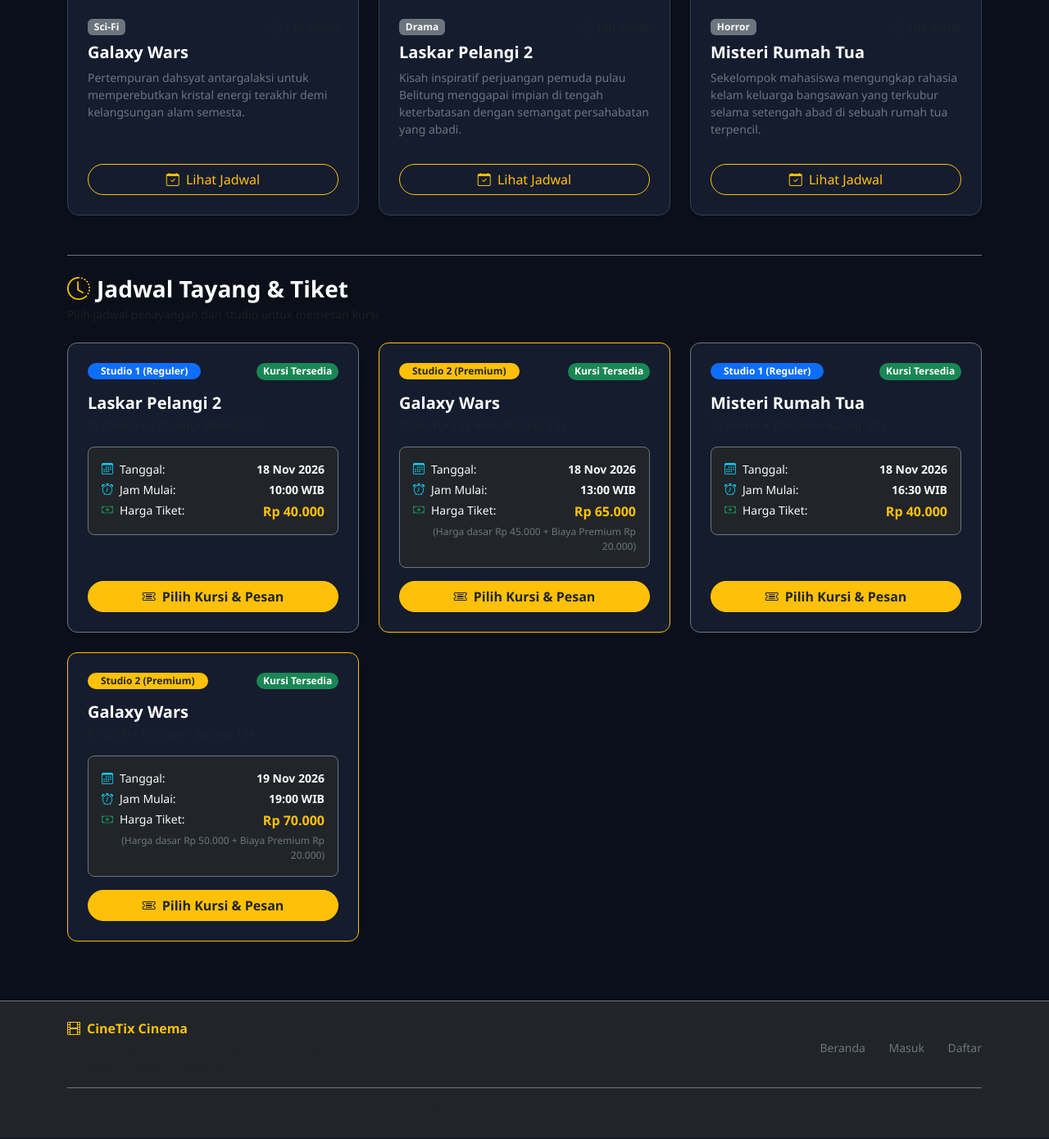
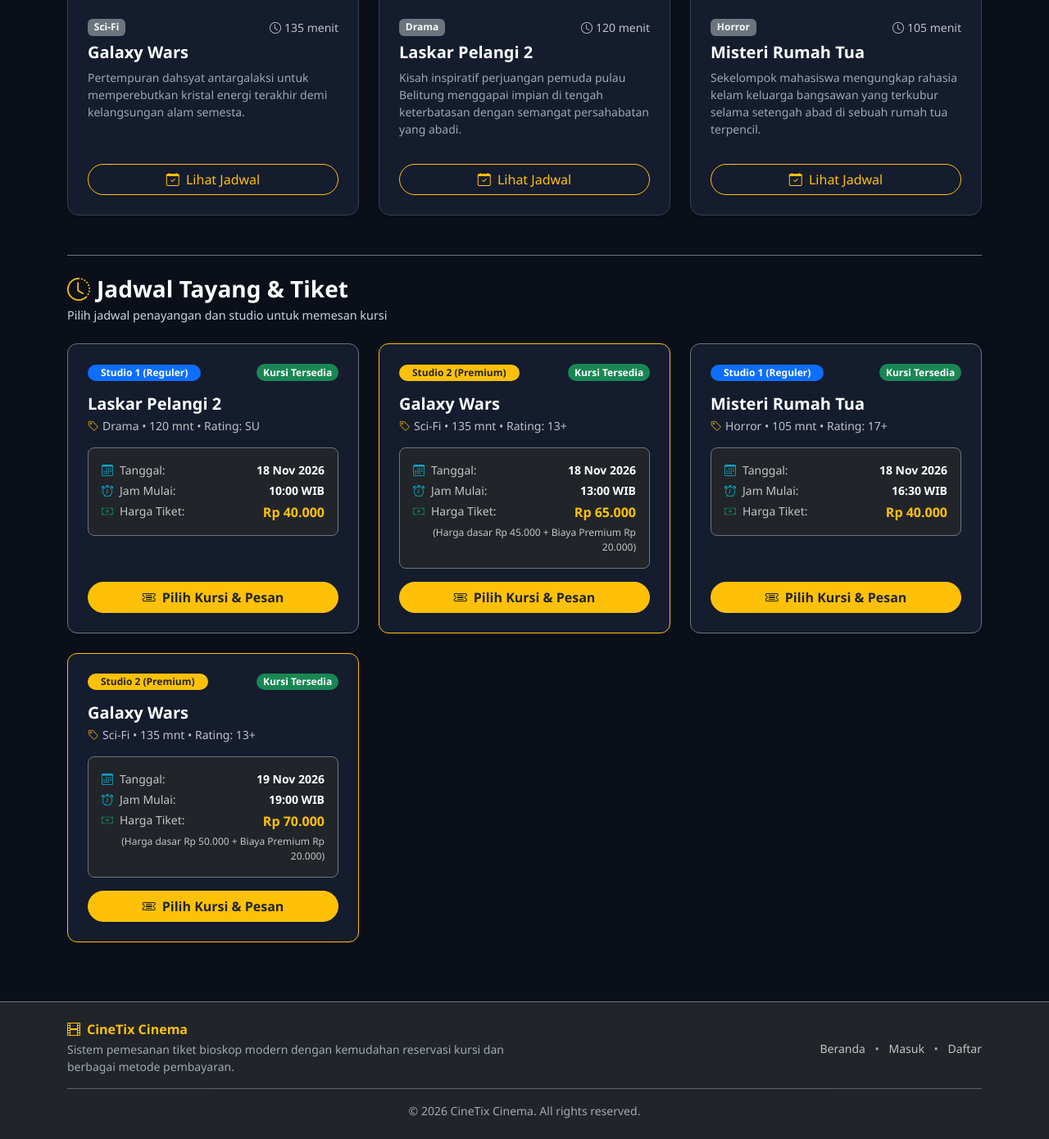
Before and after one commit to zhura24/Cinetix, a PHP site: page / in a window 1280 px wide. Shown: the part 903-2293 px from the top of the page at 82% size. Run offline with PHP 8.4, Linux system fonts and the light colour scheme; data comes from the database, SQL or seed files in the repository; both versions use the stored data as it was after the commit.

Commit message:
Fix: Perbaikan kontras warna font di seluruh UI agar teks terbaca jelas pada background gelap

```diff
--- a/admin/film.php
+++ b/admin/film.php
@@ -72,7 +72,7 @@ require_once __DIR__ . '/../includes/header.php';
             <h3 class="fw-bold text-white mb-1">
                 <i class="bi bi-collection-play-fill text-warning me-2"></i>Kelola Film
             </h3>
-            <p class="text-muted small mb-0">Kelola daftar film bioskop, rating usia, dan informasi penayangan</p>
+            <p class="page-subtitle mb-0">Kelola daftar film bioskop, rating usia, dan informasi penayangan</p>
         </div>
         <button class="btn btn-warning text-dark fw-bold rounded-pill px-3" data-bs-toggle="modal" data-bs-target="#modalTambahFilm">
             <i class="bi bi-plus-circle me-1"></i> Tambah Film Baru
@@ -84,7 +84,7 @@ require_once __DIR__ . '/../includes/header.php';
         <div class="table-responsive">
             <table class="table table-dark table-hover align-middle mb-0">
                 <thead>
-                    <tr class="text-secondary small">
+                    <tr>
                         <th>POSTER</th>
                         <th>ID FILM</th>
                         <th>JUDUL</th>
--- a/assets/css/style.css
+++ b/assets/css/style.css
@@ -8,13 +8,182 @@
     --accent-gold: #f5c518;
     --accent-cyan: #38bdf8;
     --text-main: #f8fafc;
-    --text-muted: #94a3b8;
+    --text-muted: #cbd5e1; /* Slate terang berkontras tinggi */
+    --text-sub: #94a3b8;
     --border-color: #334155;
     --seat-available: #334155;
     --seat-available-hover: #475569;
     --seat-selected: #f5c518;
     --seat-held: #d97706;
     --seat-booked: #dc2626;
+}
+
+/* ============================================================
+   GLOBAL HIGH-CONTRAST TYPOGRAPHY OVERRIDES
+   Memastikan SEMUA teks terbaca jelas, terang, dan tidak nyaru
+   pada background gelap bioskop (#0b0f19 dan #151c2e)
+   ============================================================ */
+
+/* 1. Paksa text-muted dan text-secondary agar tidak memakai abu-abu gelap default Bootstrap */
+.text-muted,
+.text-secondary,
+.text-body-secondary,
+p.text-muted,
+p.text-secondary,
+span.text-muted,
+span.text-secondary,
+small.text-muted,
+small.text-secondary,
+.small.text-muted,
+.small.text-secondary,
+div.text-muted,
+div.text-secondary,
+td.text-muted,
+td.text-secondary {
+    color: #cbd5e1 !important; /* Rasio kontras 9.8:1 terhadap background #151c2e */
+}
+
+/* Keterangan sekunder yang sedikit lebih redup tapi tetap sangat terbaca */
+.text-subtle {
+    color: #94a3b8 !important;
+}
+
+/* Judul dan teks utama */
+h1, h2, h3, h4, h5, h6,
+.h1, .h2, .h3, .h4, .h5, .h6 {
+    color: #ffffff !important;
+}
+
+/* Lead text di hero banner */
+p.lead.text-secondary,
+.hero-section p {
+    color: #e2e8f0 !important;
+}
+
+/* 2. Stat Cards pada Dashboard Admin & Halaman Kasir */
+.stat-card-label {
+    color: #e2e8f0 !important; /* Sangat terang dan kontras tinggi di atas bg gelap */
+    font-size: 0.85rem;
+    font-weight: 700;
+    text-transform: uppercase;
+    letter-spacing: 0.5px;
+}
+
+.stat-card-sub {
+    color: #cbd5e1 !important;
+    font-size: 0.82rem;
+}
+
+.stat-card-val {
+    font-size: 1.8rem;
+    font-weight: 800;
+}
+
+/* Subtitle header halaman */
+.page-subtitle {
+    color: #cbd5e1 !important;
+    font-size: 0.9rem;
+}
+
+/* 3. Table Header & Cells */
+.table-dark thead th,
+.table thead th,
+table thead tr.text-secondary th,
+.table-dark th {
+    color: #f8fafc !important;
+    font-weight: 700;
+    font-size: 0.85rem;
+    letter-spacing: 0.5px;
+    background-color: #1e293b !important;
+    border-bottom: 2px solid #475569 !important;
+    padding-top: 12px !important;
+    padding-bottom: 12px !important;
+}
+
+.table-dark td {
+    color: #f1f5f9 !important;
+    border-color: #334155 !important;
+}
+
+.table-dark td .small.text-muted,
+.table-dark td .text-muted,
+.table-dark td .text-secondary {
+    color: #cbd5e1 !important;
+}
+
+/* 4. Form Labels, Inputs, & Placeholders */
+.form-label {
+    color: #f1f5f9 !important;
+    font-weight: 600;
+}
+
+.form-control,
+.form-select {
+    color: #ffffff !important;
+    background-color: #0b0f19 !important;
+    border-color: #475569 !important;
+}
+
+.form-control::placeholder {
+    color: #94a3b8 !important;
+    opacity: 1;
+}
+
+.form-control:focus,
+.form-select:focus {
+    color: #ffffff !important;
+    background-color: #0f172a !important;
+    border-color: #f5c518 !important;
+    box-shadow: 0 0 0 0.25rem rgba(245, 197, 24, 0.25) !important;
+}
+
+.input-group-text {
+    background-color: #1e293b !important;
+    color: #cbd5e1 !important;
+    border-color: #475569 !important;
+}
+
+/* 5. Movie Cards */
+.card-movie .card-text {
+    color: #cbd5e1 !important;
+    line-height: 1.5;
+}
+
+.card-movie .text-muted {
+    color: #cbd5e1 !important;
+}
+
+/* 6. Breadcrumb */
+.breadcrumb-item,
+.breadcrumb-item a,
+.breadcrumb-item.active {
+    color: #cbd5e1 !important;
+}
+
+.breadcrumb-item a:hover {
+    color: #f5c518 !important;
+}
+
+/* 7. Footer Text */
+footer p,
+footer .small,
+footer span,
+footer a {
+    color: #cbd5e1 !important;
+}
+
+footer a:hover {
+    color: #f5c518 !important;
+}
+
+/* 8. Ticket Details High-Contrast */
+.ticket-body .text-muted {
+    color: #cbd5e1 !important;
+}
+
+.ticket-divider::before,
+.ticket-divider::after {
+    background-color: var(--bg-dark) !important;
 }
 
 body {
--- a/includes/footer.php
+++ b/includes/footer.php
@@ -8,21 +8,21 @@
         <div class="row align-items-center g-3">
             <div class="col-md-6 text-center text-md-start">
                 <h6 class="text-warning mb-1 fw-bold"><i class="bi bi-film me-2"></i>CineTix Cinema</h6>
-                <p class="text-muted small mb-0">
+                <p class="text-light opacity-75 small mb-0">
                     Sistem pemesanan tiket bioskop modern dengan kemudahan reservasi kursi dan berbagai metode pembayaran.
                 </p>
             </div>
             <div class="col-md-6 text-center text-md-end">
-                <ul class="list-inline mb-0 small text-muted">
-                    <li class="list-inline-item"><a href="<?= $baseUrl ?>index.php" class="text-secondary text-decoration-none">Beranda</a></li>
+                <ul class="list-inline mb-0 small text-light opacity-75">
+                    <li class="list-inline-item"><a href="<?= $baseUrl ?>index.php" class="text-light text-decoration-none">Beranda</a></li>
                     <li class="list-inline-item">&bull;</li>
-                    <li class="list-inline-item"><a href="<?= $baseUrl ?>login.php" class="text-secondary text-decoration-none">Masuk</a></li>
+                    <li class="list-inline-item"><a href="<?= $baseUrl ?>login.php" class="text-light text-decoration-none">Masuk</a></li>
                     <li class="list-inline-item">&bull;</li>
-                    <li class="list-inline-item"><a href="<?= $baseUrl ?>register.php" class="text-secondary text-decoration-none">Daftar</a></li>
+                    <li class="list-inline-item"><a href="<?= $baseUrl ?>register.php" class="text-light text-decoration-none">Daftar</a></li>
                 </ul>
             </div>
         </div>
-        <div class="text-center text-muted small mt-3 pt-3 border-top border-secondary">
+        <div class="text-center text-light opacity-75 small mt-3 pt-3 border-top border-secondary">
             &copy; <?= date('Y') ?> CineTix Cinema. All rights reserved.
         </div>
     </div>
--- a/includes/header.php
+++ b/includes/header.php
@@ -110,7 +110,7 @@ $baseUrl = $isSubdir ? '../' : './';
                             <i class="bi bi-person-circle me-1"></i> <?= htmlspecialchars($currentUser->getNama()) ?>
                         </button>
                         <ul class="dropdown-menu dropdown-menu-dark dropdown-menu-end">
-                            <li><span class="dropdown-item-text text-muted small"><?= htmlspecialchars($currentUser->getEmail()) ?></span></li>
+                            <li><span class="dropdown-item-text text-light opacity-75 small"><?= htmlspecialchars($currentUser->getEmail()) ?></span></li>
                             <li><hr class="dropdown-divider"></li>
                             <li>
                                 <a class="dropdown-item text-danger" href="<?= $baseUrl ?>logout.php">
--- a/index.php
+++ b/index.php
@@ -15,7 +15,7 @@ $allJadwal = CineTix::getAllJadwal();
             <i class="bi bi-stars me-1"></i> BIOSKOP CINETIX RESMI
         </span>
         <h1 class="display-4 fw-black text-white mb-3">Tonton Film Favorit Anda Hari Ini</h1>
-        <p class="lead text-secondary mx-auto" style="max-width: 650px;">
+        <p class="lead text-light mx-auto" style="max-width: 650px; opacity: 0.95;">
             Pesan tiket film bioskop secara cepat, pilih kursi favorit Anda, dan nikmati kemudahan pembayaran tunai, e-wallet, atau transfer bank.
         </p>
     </div>
@@ -28,9 +28,9 @@ $allJadwal = CineTix::getAllJadwal();
             <h3 class="fw-bold text-white mb-1">
                 <i class="bi bi-film text-danger me-2"></i>Film Sedang Tayang
             </h3>
-            <p class="text-muted small mb-0">Daftar film bioskop yang tersedia di CineTix</p>
+            <p class="page-subtitle mb-0">Daftar film bioskop yang tersedia di CineTix</p>
         </div>
-        <span class="badge bg-dark border border-secondary text-secondary px-3 py-2 rounded-pill">
+        <span class="badge bg-dark border border-secondary text-light px-3 py-2 rounded-pill">
             <?= count($allFilm) ?> Film Tersedia
         </span>
     </div>
@@ -53,10 +53,10 @@ $allJadwal = CineTix::getAllJadwal();
                     <div class="card-body d-flex flex-column p-4">
                         <div class="d-flex justify-content-between align-items-start mb-2">
                             <span class="badge bg-secondary text-light"><?= htmlspecialchars($f->getGenre()) ?></span>
-                            <span class="text-muted small"><i class="bi bi-clock me-1"></i><?= $f->getDurasi() ?> menit</span>
+                            <span class="text-light opacity-75 small"><i class="bi bi-clock me-1"></i><?= $f->getDurasi() ?> menit</span>
                         </div>
                         <h5 class="card-title fw-bold text-white mb-2"><?= htmlspecialchars($f->getJudul()) ?></h5>
-                        <p class="card-text text-secondary small flex-grow-1">
+                        <p class="card-text text-light opacity-75 small flex-grow-1">
                             <?= htmlspecialchars($f->getSinopsis()) ?>
                         </p>
                         <a href="#jadwal-film-<?= $f->getIdFilm() ?>" class="btn btn-outline-warning w-100 mt-3 rounded-pill">
@@ -75,14 +75,14 @@ $allJadwal = CineTix::getAllJadwal();
                 <h3 class="fw-bold text-white mb-1">
                     <i class="bi bi-clock-history text-warning me-2"></i>Jadwal Tayang & Tiket
                 </h3>
-                <p class="text-muted small mb-0">Pilih jadwal penayangan dan studio untuk memesan kursi</p>
+                <p class="page-subtitle mb-0">Pilih jadwal penayangan dan studio untuk memesan kursi</p>
             </div>
         </div>
 
         <?php if (empty($allJadwal)): ?>
             <div class="alert alert-dark border border-secondary text-center py-4">
-                <i class="bi bi-calendar-x fs-2 text-muted mb-2 d-block"></i>
-                Belum ada jadwal penayangan yang tersedia saat ini.
+                <i class="bi bi-calendar-x fs-2 text-warning mb-2 d-block"></i>
+                <span class="text-light">Belum ada jadwal penayangan yang tersedia saat ini.</span>
             </div>
         <?php else: ?>
             <div class="row g-4">
@@ -106,27 +106,27 @@ $allJadwal = CineTix::getAllJadwal();
                                 </div>
 
                                 <h5 class="fw-bold text-white mb-1"><?= htmlspecialchars($j->getFilm()->getJudul()) ?></h5>
-                                <p class="text-muted small mb-3">
-                                    <i class="bi bi-tag me-1"></i><?= htmlspecialchars($j->getFilm()->getGenre()) ?> &bull;
+                                <p class="text-light small mb-3 opacity-75">
+                                    <i class="bi bi-tag me-1 text-warning"></i><?= htmlspecialchars($j->getFilm()->getGenre()) ?> &bull;
                                     <?= $j->getFilm()->getDurasi() ?> mnt &bull;
                                     Rating: <?= htmlspecialchars($j->getFilm()->getRatingUsia()) ?>
                                 </p>
 
                                 <div class="p-3 bg-dark rounded-3 mb-3 border border-secondary">
                                     <div class="d-flex justify-content-between mb-1 small text-light">
-                                        <span><i class="bi bi-calendar3 text-info me-2"></i>Tanggal:</span>
-                                        <span class="fw-bold"><?= date('d M Y', strtotime($j->getTanggal())) ?></span>
+                                        <span class="text-light opacity-75"><i class="bi bi-calendar3 text-info me-2"></i>Tanggal:</span>
+                                        <span class="fw-bold text-white"><?= date('d M Y', strtotime($j->getTanggal())) ?></span>
                                     </div>
                                     <div class="d-flex justify-content-between mb-1 small text-light">
-                                        <span><i class="bi bi-alarm text-info me-2"></i>Jam Mulai:</span>
-                                        <span class="fw-bold"><?= htmlspecialchars($j->getJamMulai()) ?> WIB</span>
+                                        <span class="text-light opacity-75"><i class="bi bi-alarm text-info me-2"></i>Jam Mulai:</span>
+                                        <span class="fw-bold text-white"><?= htmlspecialchars($j->getJamMulai()) ?> WIB</span>
                                     </div>
                                     <div class="d-flex justify-content-between small text-light">
-                                        <span><i class="bi bi-cash text-success me-2"></i>Harga Tiket:</span>
+                                        <span class="text-light opacity-75"><i class="bi bi-cash text-success me-2"></i>Harga Tiket:</span>
                                         <span class="fw-bold text-warning fs-6"><?= CineTix::rp($hargaAkhir) ?></span>
                                     </div>
                                     <?php if ($isPremium): ?>
-                                        <div class="text-end small text-secondary mt-1" style="font-size: 0.75rem;">
+                                        <div class="text-end small text-light opacity-75 mt-1" style="font-size: 0.75rem;">
                                             (Harga dasar <?= CineTix::rp($j->getHargaDasar()) ?> + Biaya Premium <?= CineTix::rp($studio->getBiayaTambahan()) ?>)
                                         </div>
                                     <?php endif; ?>
--- a/register.php
+++ b/register.php
@@ -36,7 +36,7 @@ require_once __DIR__ . '/includes/header.php';
                 <div class="text-center mb-4">
                     <i class="bi bi-person-plus text-warning display-4"></i>
                     <h3 class="fw-bold text-white mt-2">Daftar Akun Pelanggan</h3>
-                    <p class="text-muted small">Dapatkan saldo awal e-wallet simulasi Rp 200.000!</p>
+                    <p class="text-light opacity-75 small">Dapatkan saldo awal e-wallet simulasi Rp 200.000!</p>
                 </div>
 
                 <?php if ($error): ?>
@@ -72,7 +72,7 @@ require_once __DIR__ . '/includes/header.php';
                 </form>
 
                 <div class="mt-4 pt-3 border-top border-secondary text-center">
-                    <p class="text-muted small mb-0">Sudah punya akun? <a href="login.php" class="text-warning fw-bold">Masuk di sini</a></p>
+                    <p class="text-light opacity-75 small mb-0">Sudah punya akun? <a href="login.php" class="text-warning fw-bold">Masuk di sini</a></p>
                 </div>
             </div>
         </div>
--- a/topup.php
+++ b/topup.php
@@ -34,11 +34,11 @@ require_once __DIR__ . '/includes/header.php';
                 <div class="text-center mb-4">
                     <i class="bi bi-wallet2 text-warning display-4"></i>
                     <h3 class="fw-bold text-white mt-2">Top Up Saldo E-Wallet</h3>
-                    <p class="text-muted small">Simulasi isi saldo dompet digital untuk pembayaran tiket bioskop</p>
+                    <p class="text-light opacity-75 small">Simulasi isi saldo dompet digital untuk pembayaran tiket bioskop</p>
                 </div>
 
                 <div class="p-3 bg-dark rounded border border-secondary mb-4 text-center">
-                    <span class="text-muted small d-block">Saldo E-Wallet Saat Ini:</span>
+                    <span class="text-light opacity-75 small d-block">Saldo E-Wallet Saat Ini:</span>
                     <span class="fw-bold text-warning display-6"><?= CineTix::rp($user->getSaldo()) ?></span>
                 </div>
 
@@ -70,7 +70,7 @@ require_once __DIR__ . '/includes/header.php';
                     <div class="mb-4">
                         <label class="form-label text-light small fw-bold">Atau Masukkan Nominal Sendiri (Rp)</label>
                         <div class="input-group">
-                            <span class="input-group-text bg-dark border-secondary text-secondary">Rp</span>
+                            <span class="input-group-text bg-dark border-secondary text-warning fw-bold">Rp</span>
                             <input type="number" id="input-nominal" name="nominal" class="form-control bg-dark border-secondary text-light" placeholder="50000" min="10000" step="5000" required>
                         </div>
                     </div>
```
Also changed, not shown: admin/index.php (+20 -20 lines), admin/jadwal.php (+7 -7 lines), bayar.php (+8 -8 lines), kasir/index.php (+7 -7 lines), kasir/validasi.php (+5 -5 lines), login.php (+4 -4 lines), pesan.php (+11 -11 lines), riwayat.php (+9 -9 lines), tiket.php (+7 -7 lines), cinetix.sqlite.
